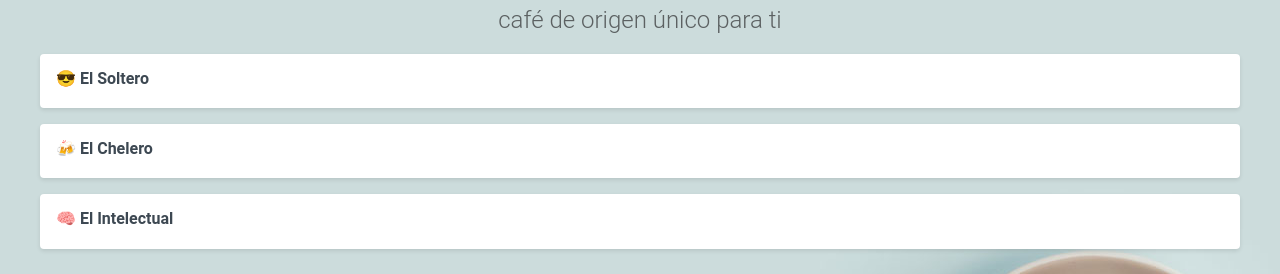
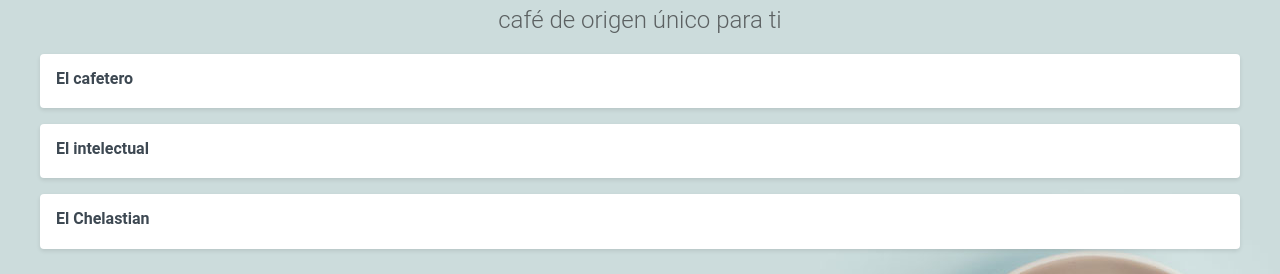
Before and after one commit to MAGOESE/DADM-_-2024TA, a Vue app: page / in a window 1280 px wide. Shown: the part 176-450 px from the top of the page. Built offline with nearby package versions, Linux system fonts and the light colour scheme.

Commit message:
✨S3S03 Properties

```diff
--- a/src/App.vue
+++ b/src/App.vue
@@ -1,5 +1,8 @@
 <script setup>
+
+import { ref } from 'vue';
 import PlanItem from './components/plan-item.vue'; // Importa el componente PlanItem
+const plans = ref (['El cafetero', 'El intelectual' , 'El Chelastian']);
 </script>
 
 <template>
@@ -19,9 +22,8 @@
 
     <div class="plans">
       <!-- Usamos el componente PlanItem en lugar de los bloques de plan -->
-      <PlanItem planIcon="😎" name= "El Soltero"> </PlanItem>
-      <PlanItem planIcon="🍻" name= "El Chelero"></PlanItem>
-      <PlanItem planIcon="🧠" name= "El Intelectual"></PlanItem>
+      <PlanItem v-for="plan in plans" :key="plan" :name= plan ></PlanItem>
+
     </div>
   </div>
 </template>
--- a/src/components/plan-item.vue
+++ b/src/components/plan-item.vue
@@ -1,7 +1,7 @@
 <template>
     <div class="plan">
       <div class="description">
-        <span class="title"> {{ planIcon }} {{ name }}
+        <span class="title"> {{ name }}
 
         </span>
       </div>
@@ -10,8 +10,12 @@
 
   <script setup>
   //Usando un macro para definir las propiedades
-  const props = defineProps (['name','planIcon']);
-  console.log(props.name);
+  //const props = defineProps (['name','planIcon']);
+ defineProps ({
+  name : {
+    type: String, required: true
+         },
+ });
   </script>
 
   <style scoped>
```
